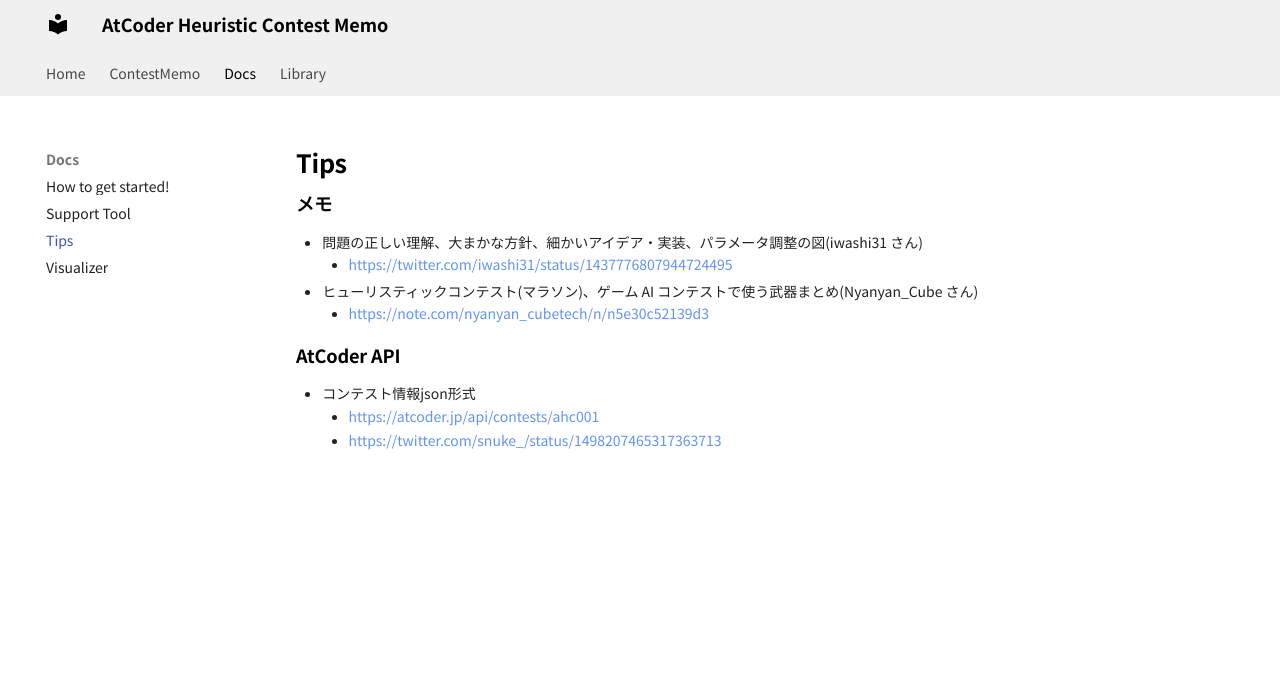
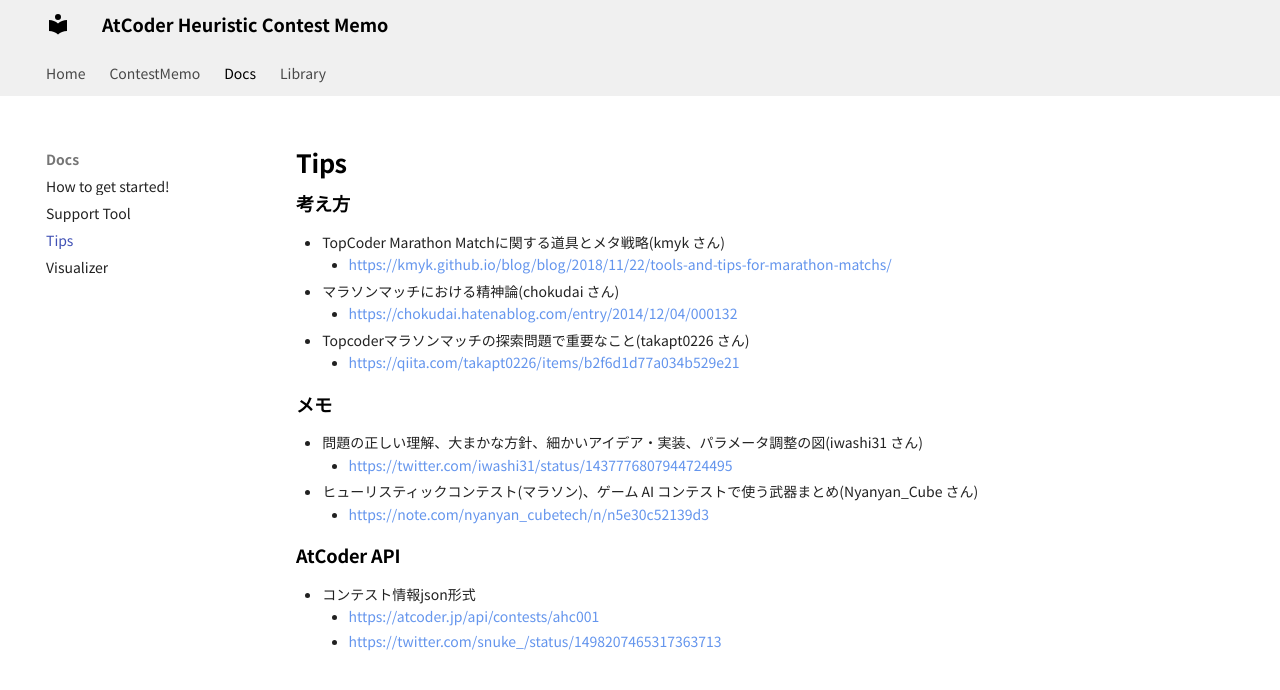
Before and after one commit to jetbead/AtCoderHeuristicContestMemo, an MkDocs documentation site: the page built from docs/Docs/tips.md, in a window 1280 px wide. Shown: the top 690 px of the page. Built offline with MkDocs 1.6.1 and Material for MkDocs 9.7.7, drawn with Linux system fonts in a browser that asks for light colours; some web fonts are replaced.

Commit message:
modify tips

```diff
--- a/docs/Docs/tips.md
+++ b/docs/Docs/tips.md
@@ -1,4 +1,13 @@
 # Tips
+
+## 考え方
+
+- TopCoder Marathon Matchに関する道具とメタ戦略(kmyk さん)
+  - https://kmyk.github.io/blog/blog/2018/11/22/tools-and-tips-for-marathon-matchs/
+- マラソンマッチにおける精神論(chokudai さん)
+  - https://chokudai.hatenablog.com/entry/2014/12/04/000132
+- Topcoderマラソンマッチの探索問題で重要なこと(takapt0226 さん)
+  - https://qiita.com/takapt0226/items/b2f6d1d77a034b529e21
 
 ## メモ
 
```
